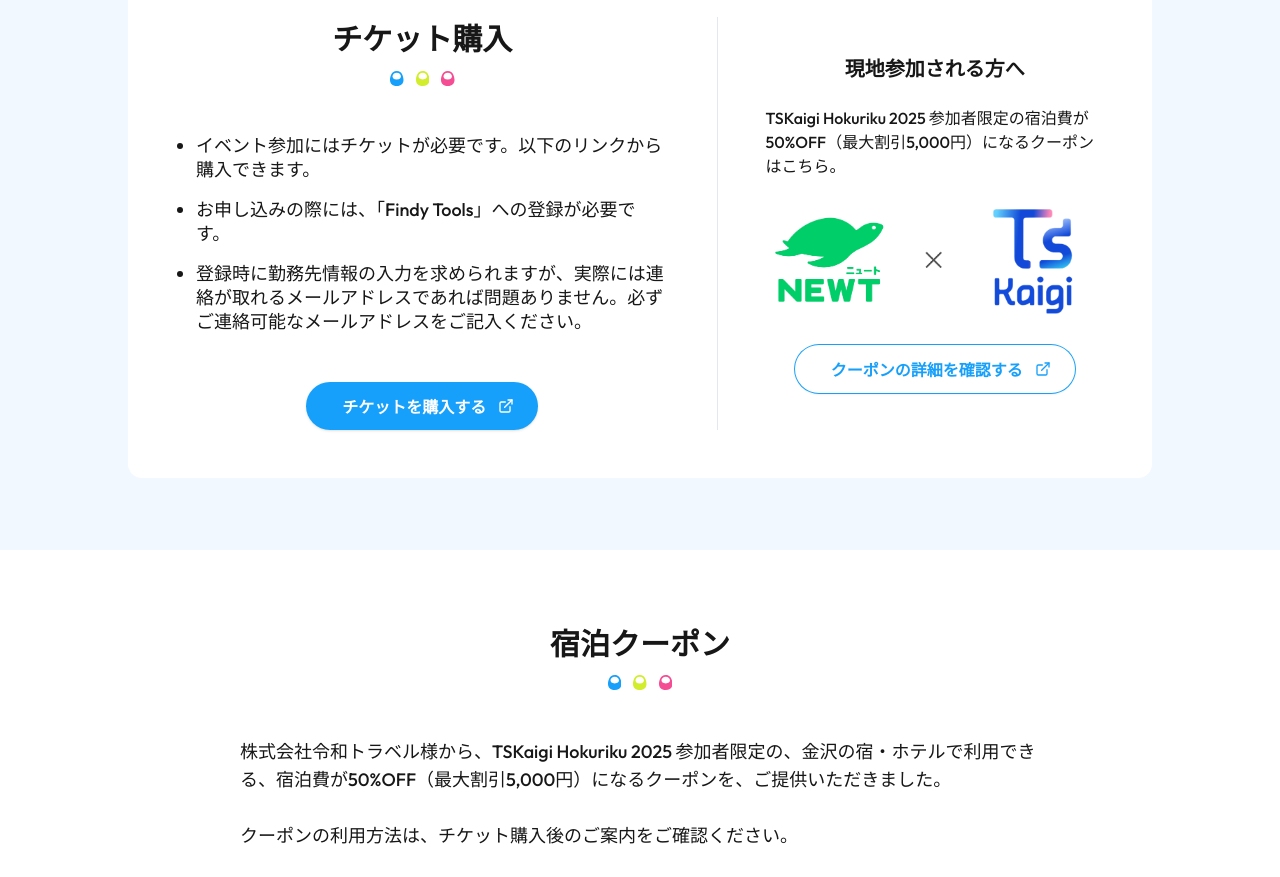
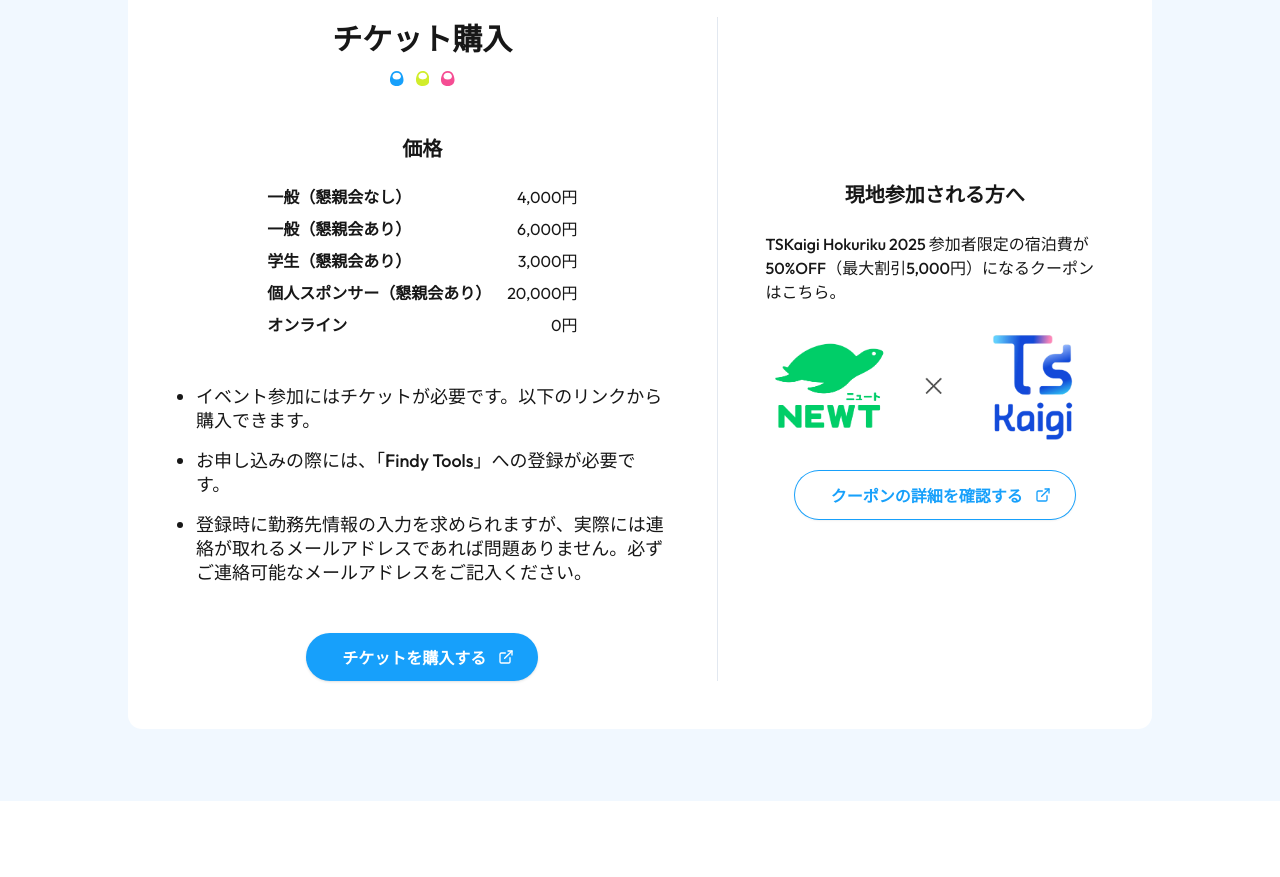
Before and after one commit to tskaigi/hokuriku-web-site, a Next.js app: page / in a window 1280 px wide. Shown: the part 1880-2757 px from the top of the page. Built offline with nearby package versions, Linux system fonts and the light colour scheme.

Commit message:
:art: Add ticket price

```diff
--- a/src/components/ticket-purchase.tsx
+++ b/src/components/ticket-purchase.tsx
@@ -1,6 +1,14 @@
 import ButtonLink from "@/components/button-link";
 import SectionHeading from "@/components/section-heading";
 import Image from "next/image";
+
+const ticketTypes: Array<{ label: string; price: number }> = [
+  { label: "一般（懇親会なし）", price: 4000 },
+  { label: "一般（懇親会あり）", price: 6000 },
+  { label: "学生（懇親会あり）", price: 3000 },
+  { label: "個人スポンサー（懇親会あり）", price: 20000 },
+  { label: "オンライン", price: 0 },
+];
 
 const TicketPurchaseSection = () => {
   return (
@@ -8,6 +16,20 @@ const TicketPurchaseSection = () => {
       <div className="mx-auto flex max-w-5xl flex-col items-center gap-12 rounded-xl bg-white p-6 md:p-12 lg:flex-row">
         <div className="flex flex-col items-center gap-12">
           <SectionHeading>チケット購入</SectionHeading>
+
+          <div className="flex flex-col items-center gap-6">
+            <h3 className="font-noto text-center text-xl leading-snug font-bold md:text-xl">
+              価格
+            </h3>
+            <dl className="w-full space-y-2">
+              {ticketTypes.map((ticket) => (
+                <div key={ticket.label} className="flex justify-between gap-4">
+                  <dt className="font-semibold">{ticket.label}</dt>
+                  <dd>{ticket.price.toLocaleString()}円</dd>
+                </div>
+              ))}
+            </dl>
+          </div>
 
           <ul className="mx-auto list-disc space-y-4 pl-5 text-left leading-6 font-medium md:text-lg">
             <li>イベント参加にはチケットが必要です。以下のリンクから購入できます。</li>
```
